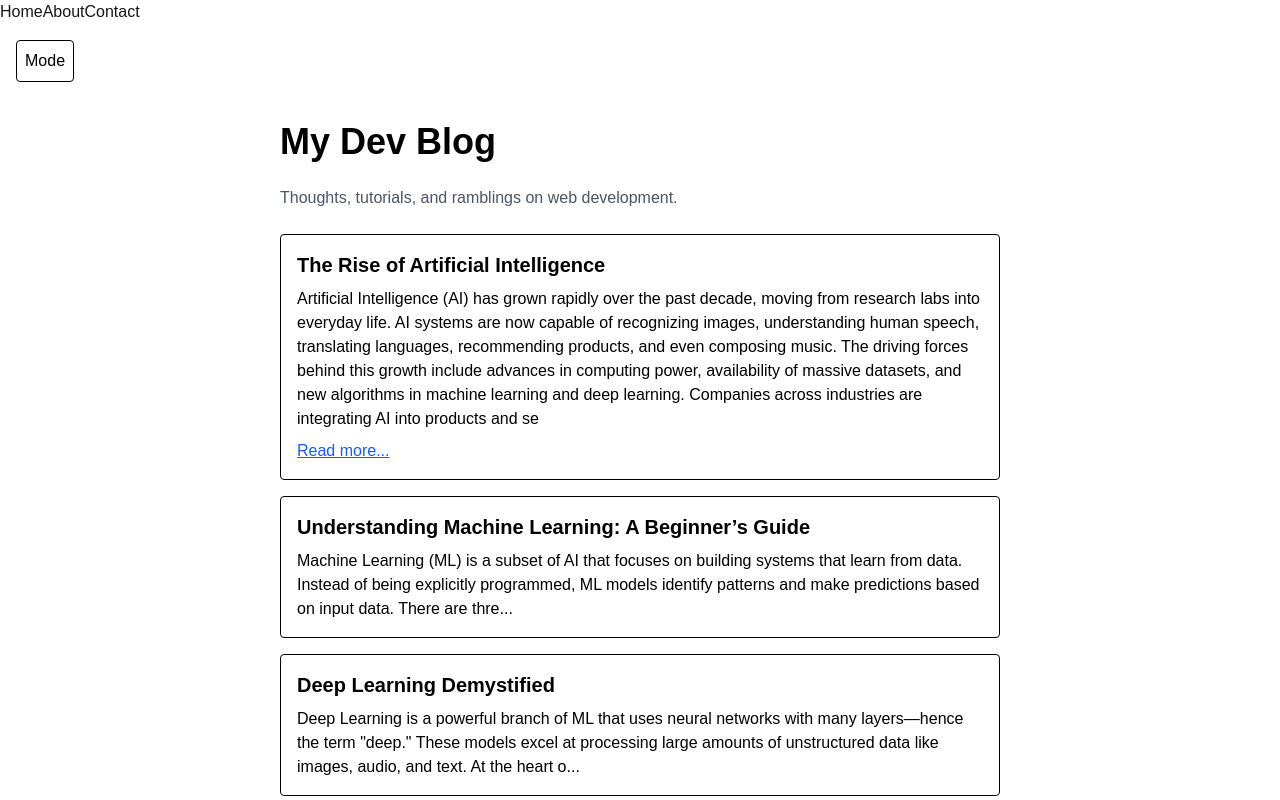
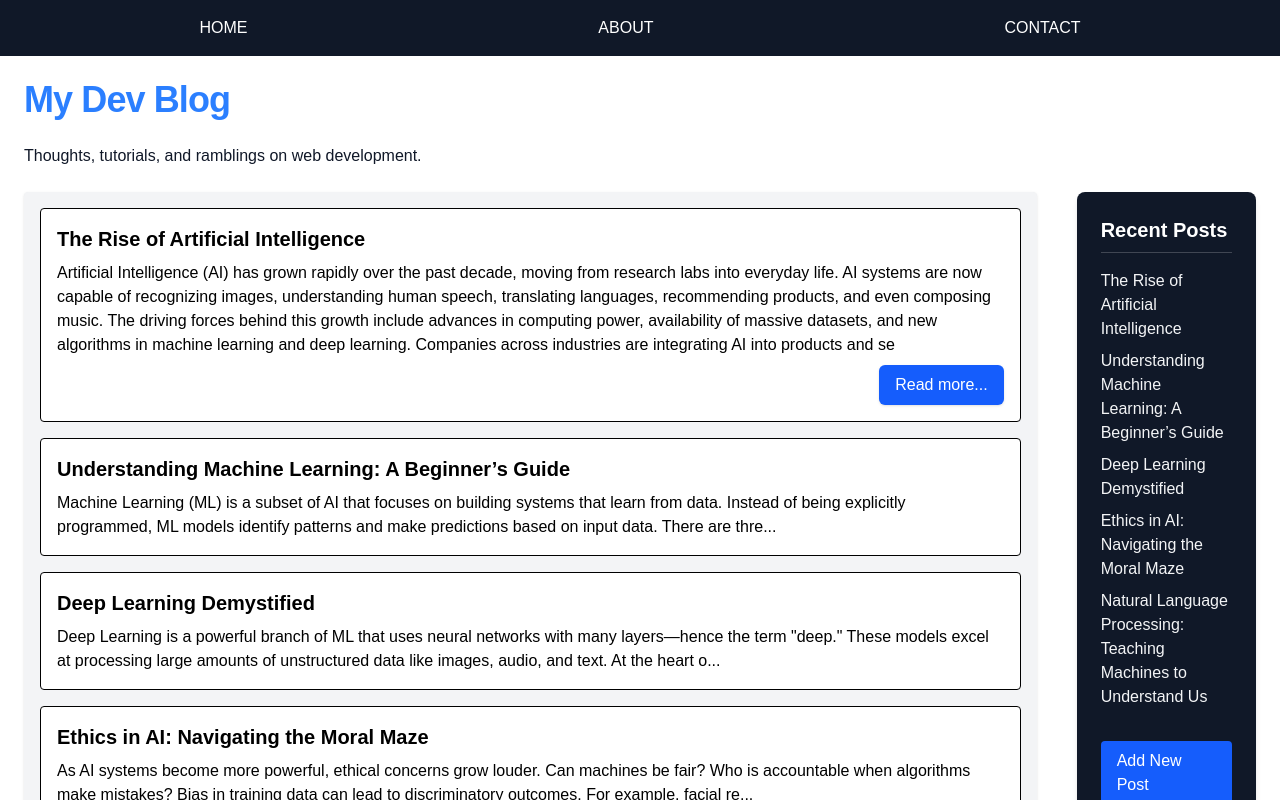
Before and after one commit to paquerettee/blog-nextjs, a Next.js app: page / in a window 1280 px wide. Both pictures are taken after a click on the element "The Rise of Artificial Intelligence". Shown: the top 800 px of the page. Built offline with nearby package versions, Linux system fonts and the light colour scheme.

Commit message:
update styling - tailwind

```diff
--- a/package.json
+++ b/package.json
@@ -19,9 +19,9 @@
     "@types/node": "^20",
     "@types/react": "^19",
     "@types/react-dom": "^19",
-    "tailwindcss": "^4",
     "eslint": "^9",
     "eslint-config-next": "15.3.5",
+    "tailwindcss": "^4.1.13",
     "typescript": "^5"
   }
 }
--- a/src/app/components/HomeClient.tsx
+++ b/src/app/components/HomeClient.tsx
@@ -5,11 +5,16 @@ import Sidebar from "../components/Sidebar";
 
 export default function HomeClient() {
   return (
-    <section className="max-w-3xl mx-auto p-6 space-y-6">
-      <h1 className="text-4xl font-bold"> My Dev Blog</h1>
-      <p className="text-gray-600">Thoughts, tutorials, and ramblings on web development.</p>
-      <PostList />
-      <Sidebar />
+    // <section className="max-w-3xl w-auto lg:w-full mx-auto p-6 space-y-6">
+    <section className="w-auto lg:w-full mx-auto p-6 space-y-6">
+      <h1 className="text-4xl font-extrabold text-blue-500 dark:text-blue-400 tracking-tight ">
+        My Dev Blog
+      </h1>
+      <p className="text-gray-900">Thoughts, tutorials, and ramblings on web development.</p>
+      <section className="flex gap-10">
+        <PostList />
+        <Sidebar />
+      </section>
     </section>
   );
 }
--- a/src/app/components/Navbar.tsx
+++ b/src/app/components/Navbar.tsx
@@ -2,10 +2,16 @@ import Link from "next/link";
 
 export default function Navbar() {
   return (
-    <nav>
-      <Link href={`/`}>Home</Link>
-      <Link href={"/about"}>About</Link>
-      <Link href={"/contact"}>Contact</Link>
+    <nav className="flex justify-around items-center px-6 py-4 bg-gray-900 text-white dark:bg-black">
+      <Link href="/" className="hover:text-blue-400 uppercase transition">
+        Home
+      </Link>
+      <Link href="/about" className="hover:text-blue-400 uppercase transition">
+        About
+      </Link>
+      <Link href="/contact" className="hover:text-blue-400 uppercase transition">
+        Contact
+      </Link>
     </nav>
   );
 }
--- a/src/app/components/PostItem.tsx
+++ b/src/app/components/PostItem.tsx
@@ -8,9 +8,9 @@ export default function PostItem({ id, title, body }: PostItemProps) {
   const [isExpanded, setIsExpanded] = useState(false);
 
   return (
-    <div className="border p-4 rounded mb-4 hover:shadow transition">
+    <div className="border p-4 rounded mb-4 hover:shadow transition bg-white text-black dark:bg-neutral-900 dark:text-blue-200">
       <h2
-        className="text-xl font-semibold cursor-pointer"
+        className="text-xl font-semibold cursor-pointer hover:text-blue-400"
         onClick={() => setIsExpanded((prev) => !prev)}
       >
         {title}
@@ -19,9 +19,14 @@ export default function PostItem({ id, title, body }: PostItemProps) {
         <>
           <p className="mt-2">{body.slice(0, 500)}</p>
           {/* {console.log("Post item: ", id)} */}
-          <Link href={`/post/${id}`}>
-            <button className="mt-2 text-blue-600 underline">Read more...</button>
-          </Link>
+
+          <div className="text-right">
+            <Link href={`/post/${id}`}>
+              <button className="mt-2 px-4 py-2 text-white bg-blue-600 rounded-md shadow hover:bg-blue-700 focus:outline-none focus:ring-2 focus:ring-blue-400 transition duration-200">
+                Read more...
+              </button>
+            </Link>
+          </div>
         </>
       ) : (
         <p className="mt-2">{body.slice(0, 220)}...</p>
--- a/src/app/components/PostList.tsx
+++ b/src/app/components/PostList.tsx
@@ -8,7 +8,7 @@ export default function PostList() {
   if (posts.length === 0) return <p>No posts yet.</p>;
 
   return (
-    <div className="flex flex-col">
+    <div className="flex flex-col bg-gray-100 text-black dark:bg-neutral-800 dark:text-white p-4 rounded shadow">
       {posts.map((post) => {
         // console.log(post.id);
         return <PostItem key={post.id} id={post.id} title={post.title} body={post.body} />;
--- a/src/app/components/Sidebar.tsx
+++ b/src/app/components/Sidebar.tsx
@@ -9,20 +9,26 @@ export default function Sidebar() {
   const recentPosts = posts.slice(0, 5);
 
   return (
-    <>
-      <h3>Recent Posts</h3>
-      <ul>
+    <aside className="flex flex-col gap-4 bg-gray-900 text-white p-6 rounded-lg shadow-md">
+      <h3 className="text-xl font-semibold border-b border-white/20 pb-2">Recent Posts</h3>
+      <ul className="space-y-2">
         {recentPosts.map((post) => (
           <li key={post.id}>
-            <a href={`/post/${post.id}`}>{post.title}</a>
+            <Link
+              href={`/post/${post.id}`}
+              className="text-gray-100 hover:text-blue-300 transition-colors duration-200"
+            >
+              {post.title}
+            </Link>
           </li>
         ))}
       </ul>
-      <Link href="/new-post">
-        <button className="mt-4 px-4 py-2 bg-blue-600 text-white rounded hover:bg-blue-700">
-          Add New Post
-        </button>
+      <Link
+        href="/new-post"
+        className="mt-4 px-4 py-2 bg-blue-600 text-white rounded hover:bg-blue-700 transition-colors duration-200"
+      >
+        Add New Post
       </Link>
-    </>
+    </aside>
   );
 }
--- a/src/app/components/ThemeWrapper.tsx
+++ /dev/null
@@ -1,30 +0,0 @@
-"use client";
-
-import { useState } from "react";
-
-export default function ThemeWrapper({ children }: { children: React.ReactNode }) {
-  const [mode, setMode] = useState<"light" | "dark">("light");
-
-  const toggleMode = () => {
-    console.log("toggle mode");
-    const nextMode = mode === "light" ? "dark" : "light";
-    setMode(nextMode);
-  };
-
-  //   useEffect(() => {
-  //     if (mode === "dark") {
-  //       document.documentElement.classList.add("dark");
-  //     } else {
-  //       document.documentElement.classList.remove("dark");
-  //     }
-  //   }, [mode]);
-
-  return (
-    <div className={mode === "dark" ? "bg-black text-white" : "bg-white text-black"}>
-      <button onClick={toggleMode} className="p-2 m-4 border rounded">
-        Mode
-      </button>
-      {children}
-    </div>
-  );
-}
--- a/src/app/layout.tsx
+++ b/src/app/layout.tsx
@@ -1,5 +1,4 @@
 import "./globals.css";
-import ThemeWrapper from "./components/ThemeWrapper";
 import Navbar from "./components/Navbar";
 import PostsProvider from "./components/PostsProvider";
 import { Post } from "./types/Post";
@@ -13,14 +12,13 @@ export default function RootLayout({
 
   return (
     <html lang="en">
-      <body>
+      {/* <body className="bg-white text-black dark:bg-black dark:text-white"> */}
+      <body className="bg-white text-black dark:bg-red-900 dark:text-yellow-300">
         <header>
           <Navbar />
         </header>
-        <main>
-          <ThemeWrapper>
-            <PostsProvider posts={posts}>{children}</PostsProvider>
-          </ThemeWrapper>
+        <main className="dark:bg-neutral-900">
+          <PostsProvider posts={posts}>{children}</PostsProvider>
         </main>
       </body>
     </html>
--- /dev/null
+++ b/tailwind.config.js
@@ -0,0 +1,25 @@
+const config = {
+  content: ["./src/app/**/*.{js,ts,jsx,tsx}"],
+  darkMode: "class",
+  theme: {
+    extend: {
+      colors: {
+        neutral: {
+          900: "#1a1a1a",
+          800: "#2e2e2e",
+          700: "#444444",
+          600: "#5a5a5a",
+          500: "#707070",
+          400: "#8a8a8a",
+          300: "#a3a3a3",
+          200: "#bdbdbd",
+          100: "#d6d6d6",
+          50: "#f0f0f0",
+        },
+      },
+    },
+  },
+  plugins: [],
+};
+
+export default config;
```
Also changed, not shown: 2 other files (tests, documents, lock files or other folders).
